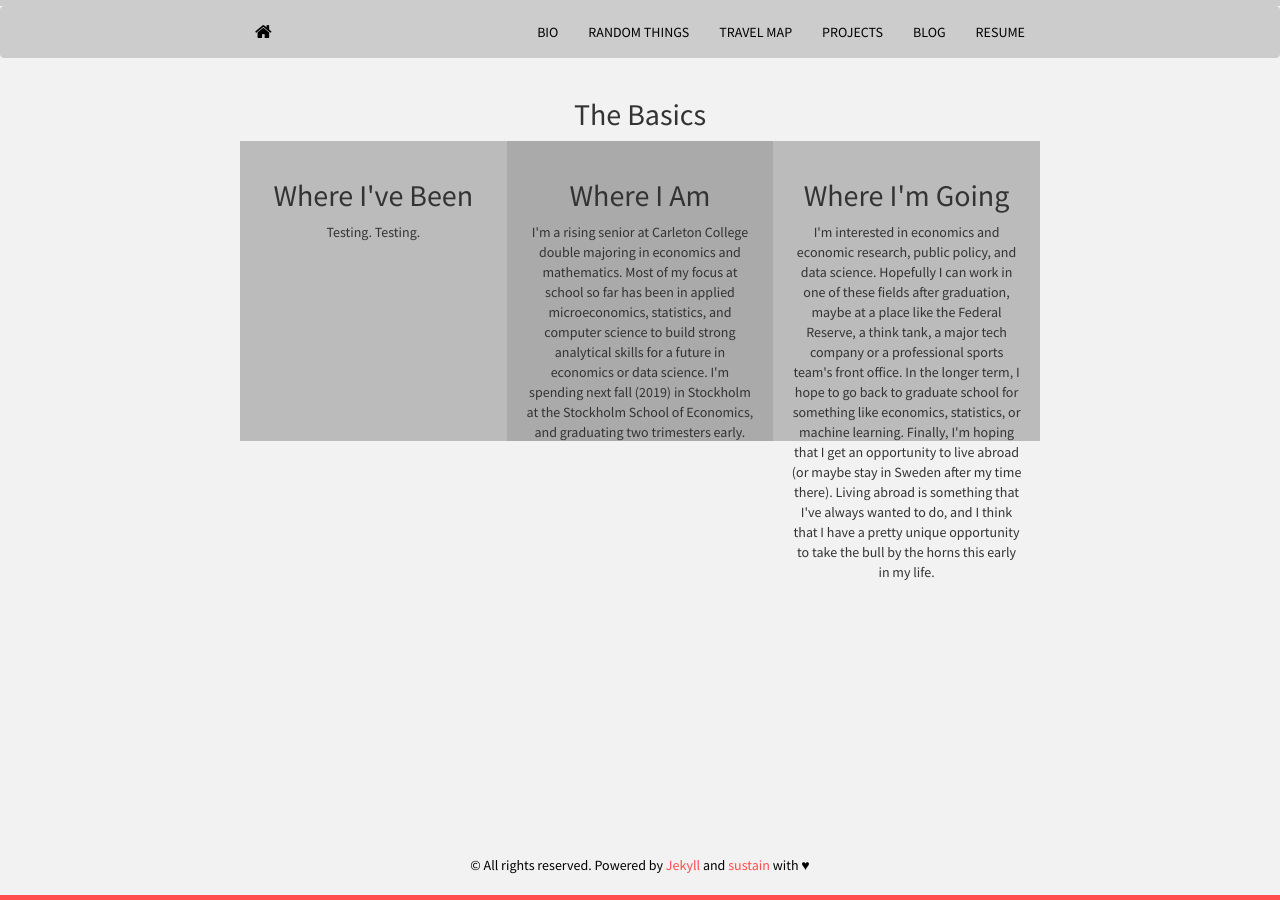
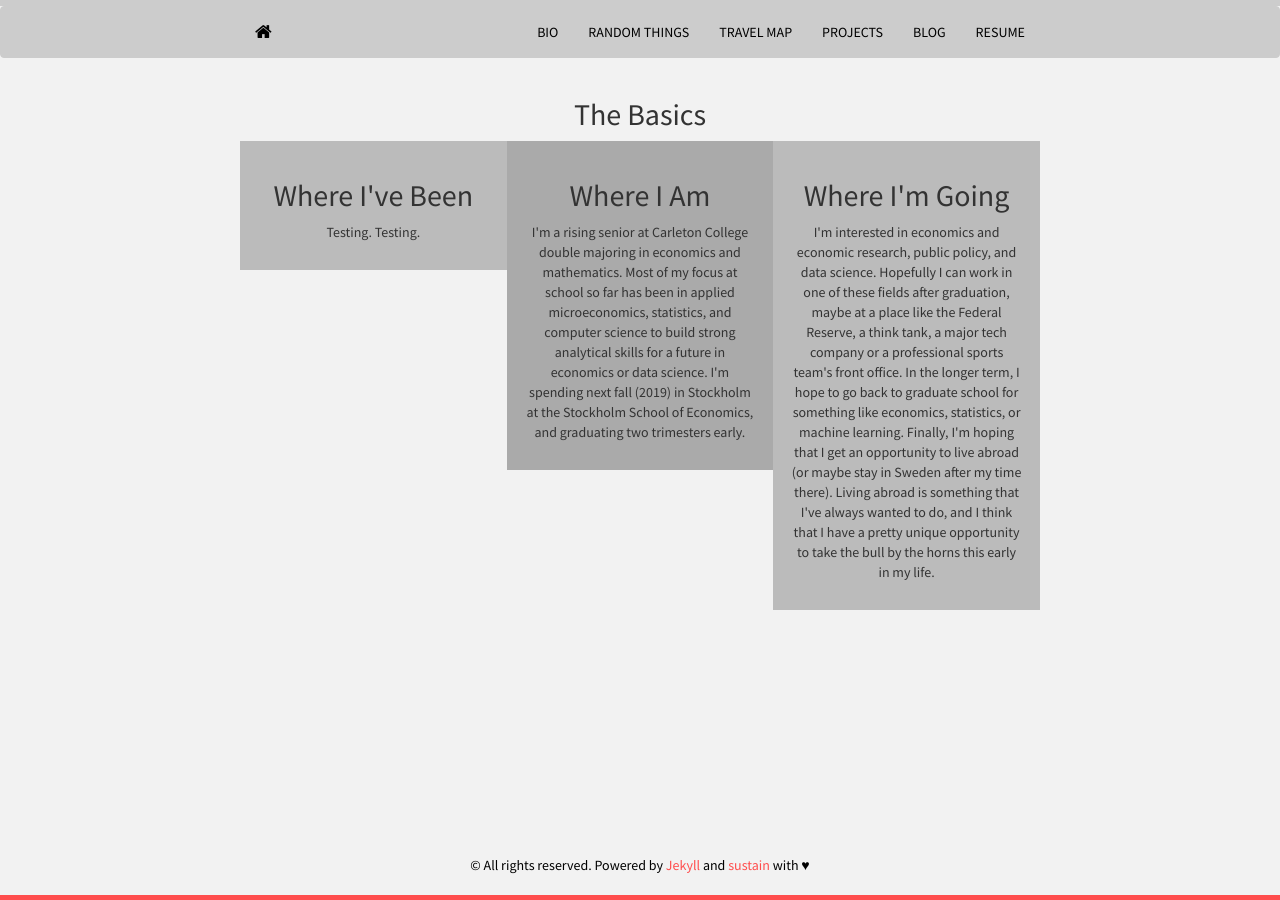
Before and after one commit to mrkaye97/mrkaye97.github.io, a Jekyll site: the page built from bio.html, in a window 1280 px wide. Built offline with Jekyll 4.4.1, drawn with Linux system fonts in a browser that asks for light colours; nearby versions of some CDN libraries.

Commit message:
Update bio.html

```diff
--- a/bio.html
+++ b/bio.html
@@ -26,7 +26,7 @@ Title: Bio
   float: left;
   width: 33.33%;
   padding: 18px;
-  height: 300px; /* Should be removed. Only for demonstration */
+  height: 70%; /* Should be removed. Only for demonstration */
 }
 
 /* Clear floats after the columns */
```
